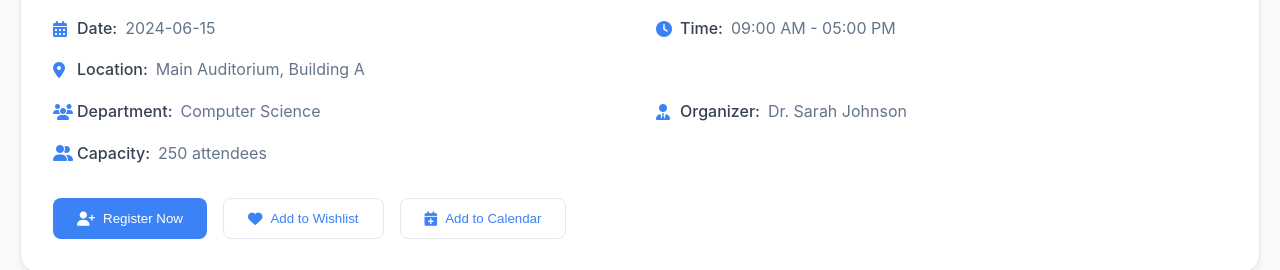
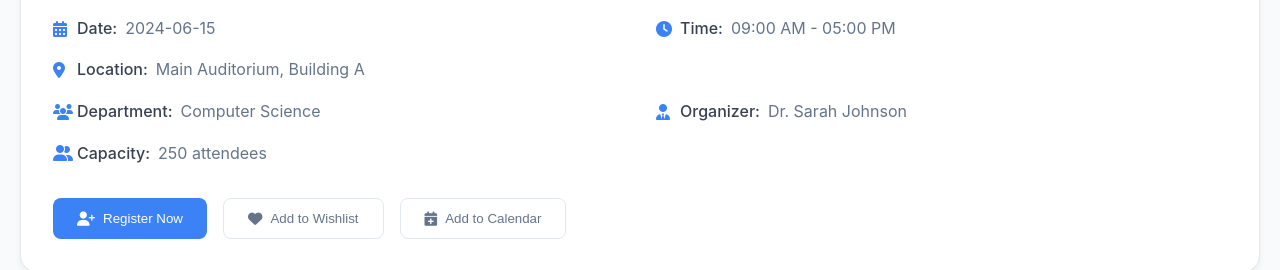
Before and after one commit to MAHanupriSAR/NowOnCampus, a website: page html/event_details.html in a window 1280 px wide. Shown: the part 559-829 px from the top of the page. Drawn offline with Linux system fonts and the light colour scheme.

```diff
--- a/css/event_details.css
+++ b/css/event_details.css
@@ -298,7 +298,7 @@
 
 .btn-secondary {
   background: transparent;
-  color: #3b82f6;
+  color: #64748b;
   border: 1px solid #e2e8f0;
   padding: 0.75rem 1.5rem;
   border-radius: 8px;
```
